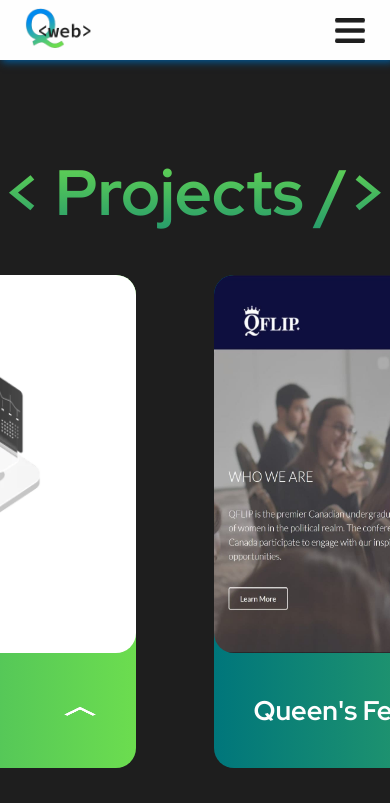
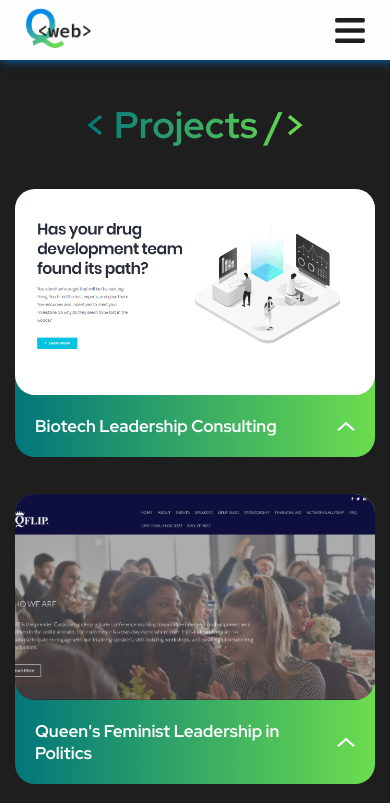
Before and after one commit to queens-web-development-club/qweb-main-2024, a Next.js app: page /projects in a window 390 px wide. Shown: the top 803 px of the page. Built offline with nearby package versions, Linux system fonts and the light colour scheme.

Commit message:
complete responsive

```diff
--- a/src/Components/projects.js
+++ b/src/Components/projects.js
@@ -1,18 +1,19 @@
+import React, { useState } from "react";
 import PAST_PROJECTS from "../Components/Past-Projects/constants";
-import React, { useState } from "react";
 
 export default function Projects() {
-  const [visibleDescriptionId, setVisibleDescriptionId] = useState(null);
-  // Initialize a state object to track rotation for each project by its id
+  const [visibleDescriptions, setVisibleDescriptions] = useState([]);
   const [rotationDegrees, setRotationDegrees] = useState({});
 
-
   const toggleDescription = (id) => {
-    setVisibleDescriptionId(visibleDescriptionId === id ? null : id);
-    // Update rotation for the clicked project specifically
+    if (visibleDescriptions.includes(id)) {
+      setVisibleDescriptions(visibleDescriptions.filter(visibleId => visibleId !== id));
+    } else {
+      setVisibleDescriptions([...visibleDescriptions, id]);
+    }
     setRotationDegrees(prevDegrees => ({
       ...prevDegrees,
-      [id]: prevDegrees[id] ? prevDegrees[id] + 180 : 180, // Toggle between 0 and 180 degrees or keep adding 180
+      [id]: prevDegrees[id] ? prevDegrees[id] + 180 : 180,
     }));
   };
 
@@ -22,7 +23,7 @@ export default function Projects() {
       <div className="nprojects-p">
         {PAST_PROJECTS.map(project => (
           <div key={project.id}>
-            <img src={project.imageUrl} alt={project.name} className="nprojects-img" width={660} height={378}/>
+            <img src={project.imageUrl} alt={project.name} className="nprojects-img"/>
             <div className="white-text nprojects-name">
               <div className="p-box">
                 <h2 className="npadding">{project.name}</h2>
@@ -30,8 +31,6 @@ export default function Projects() {
                   className="arrow"
                   src="brand/arrow-up.png"
                   alt=""
-                  width={32}
-                  height={10}
                   onClick={() => toggleDescription(project.id)}
                   style={{
                     transform: `rotate(${rotationDegrees[project.id] || 0}deg)`,
@@ -39,7 +38,7 @@ export default function Projects() {
                   }}
                 />
               </div>
-              {visibleDescriptionId === project.id && (
+              {visibleDescriptions.includes(project.id) && (
                 <div className="nproject-description white-text">
                   {project.description}
                 </div>
--- a/src/styles/new-projects.scss
+++ b/src/styles/new-projects.scss
@@ -5,54 +5,125 @@
     display: flex;
     flex-direction: column;
     align-items: center;
-    justify-content: flex-start;
+    justify-content: center;
     position: relative;
     padding-bottom: 40px;
 }
 .nprojects-heading {
+
     margin-top: 150px;
     font-size: 64px;
     padding-bottom: 40px;
     text-align: center;
-    background-image: linear-gradient(#6CDD4F, #00767B);
+    background-image: linear-gradient(to left, #6CDD4F, #00767B);
     -webkit-background-clip: text;
     background-clip: text;
     color: transparent;
     display: inline-block;
     h1 {
-
         text-align: center;
+    }
+    @media (max-width: $screen-lg) {
+        font-size: 54px;
+    }
+    @media (max-width: $screen-md) {
+        font-size: 44px;
+    }
+    @media (max-width: $screen-sm) {
+        font-size: 40px;
+    }
+    @media (max-width: $screen-xs) {
+        font-size: 37px;
+        margin-top: 100px;
     }
 }
 .nprojects-img {
+    width: 560px;
+    height: 321px;
     border-radius: 20px;
     position: absolute;
+    object-fit: cover;
+    @media (max-width: $screen-lg) {
+        width: 460px;
+        height: 263px;
+    }
+    @media (max-width: $screen-md) {
+        width: 320px;
+        height: 183px;
+    }
+    @media (max-width: $screen-sm) {
+        width: 390px;
+        height: 223px;
+    }
+    @media (max-width: $screen-xs) {
+        width: 360px;
+        height: 206px;
+    }
 }
 
 .nprojects-name {
-
-    width: 660px;
+    width: 560px;
     background-image: linear-gradient(to left, #6CDD4F, #00767B);
     border-radius: 20px;
     display: flex;
     flex-direction: column;
     justify-content: center;
+    @media (max-width: $screen-lg) {
+        width: 460px;
+    }
+    @media (max-width: $screen-md) {
+        width: 320px;
+    }
+    @media (max-width: $screen-sm) {
+        width: 390px;
+    }
+    @media (max-width: $screen-xs) {
+        width: 360px;
+    }
 }
 .p-box {
-    width: 660px;
-    margin-top: 378px;
+    width: 560px;
+    margin-top: 321px;
     font-weight: bold;
     padding: 40px;
     display: flex;
     flex-direction: row;
     align-items: center;
     justify-content: space-between;
+    @media (max-width: $screen-lg) {
+        width: 460px;
+        margin-top: 263px;
+        padding: 25px;
+    }
+    @media (max-width: $screen-md) {
+        width: 320px;
+        margin-top: 183px;
+        padding: 15px;
+    }
+    @media (max-width: $screen-sm) {
+        width: 390px;
+        margin-top: 223px;
+        padding: 20px;
+    }
+    @media (max-width: $screen-xs) {
+        width: 360px;
+        margin-top: 206px;
+        padding: 20px;
+    }
 }
 .npadding {
     width: 540px;
     font-size: 27px;
+    @media (max-width: $screen-lg) {
+        font-size: 22px;
+    }
+    @media (max-width: $screen-md) {
+        font-size: 17px;
+    }
 }
 .arrow {
+    width: 32px;
+    height: 10px;
     font-size: 32px;
     font-weight: bold;
     transform: rotate(180deg);
@@ -61,15 +132,30 @@
     transform: rotate(180deg);
 }
 .nprojects-p {
-    width: 1438px;
     display: grid;
     grid-template-columns: 1fr 1fr;
     gap: 37px;
+    @media (max-width: $screen-lg) {
+        gap: 37px;
+    }
+    @media (max-width: $screen-sm) {
+        grid-template-columns: 1fr;
+    }
+
 }
 .nproject-description {
     font-size: 25px;
-    padding-left: 40px;
-    padding-right: 40px;
-    padding-bottom: 40px;
+    padding: 0 35px 35px;
+    @media (max-width: $screen-lg) {
+        font-size: 20px;
+        padding: 0 25px 25px;
+    }
+    @media (max-width: $screen-md) {
+        font-size: 15px;
+        padding: 0 15px 15px;
+    }
+    @media (max-width: $screen-sm) {
+        padding: 0 20px 20px;
+    }
 
 }
```
